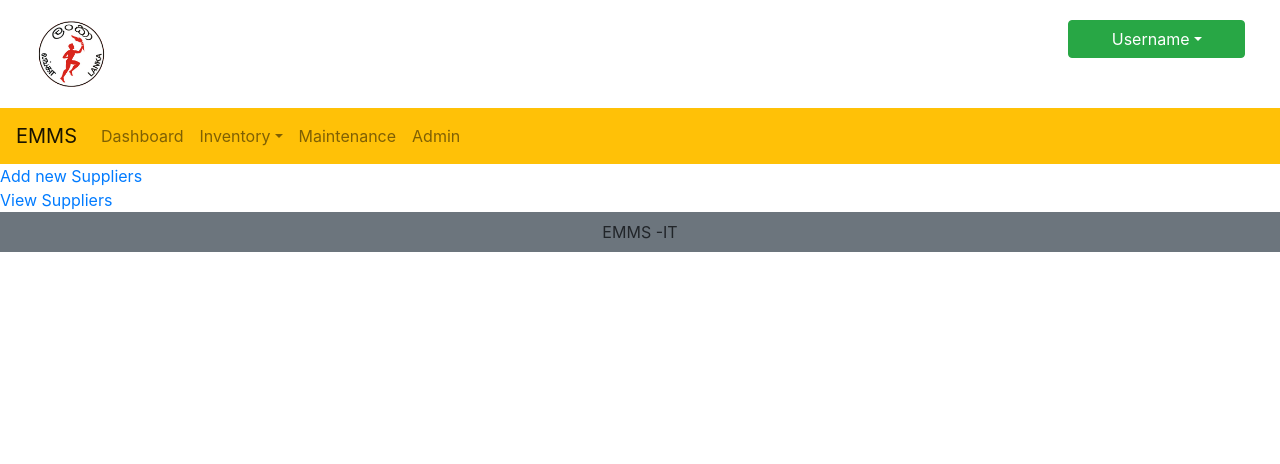
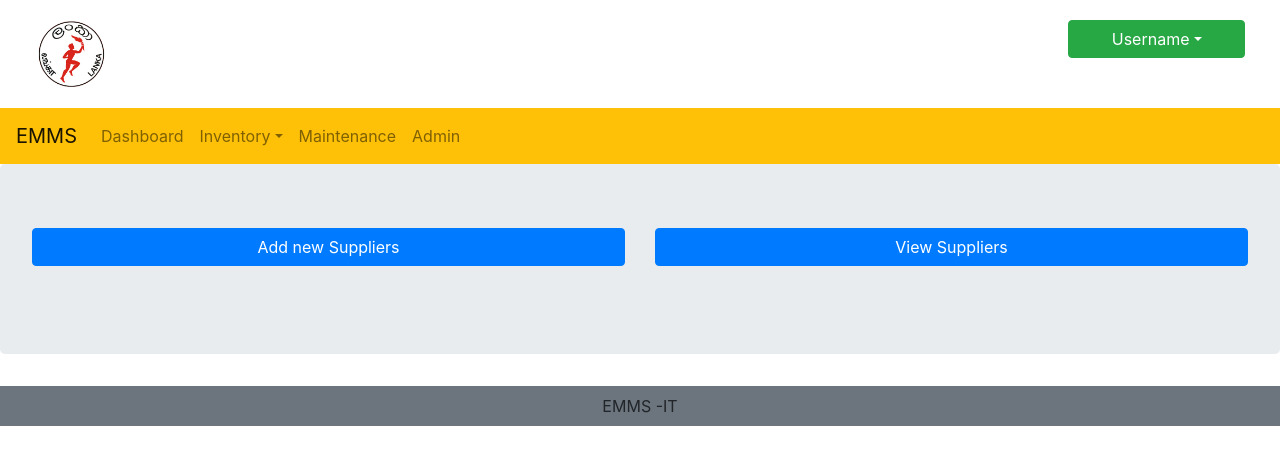
Before and after one commit to RavinduLa/reactjs-emms, a React (Create React App) app in the folder reactjs/: page /suppliers in a window 1280 px wide. Shown: the top 464 px of the page. Built offline with nearby package versions, Linux system fonts and the light colour scheme.

Commit message:
Changed Supplier link in admin to supplier link

```diff
--- a/reactjs/src/App.js
+++ b/reactjs/src/App.js
@@ -49,6 +49,7 @@ import LocationFilter from "./components/LocationFilter";
 import InventoryFilter2 from "./components/InventoryFilter2";
 import WarrantyPresentEquipment from "./components/WarrantyPresentEquipment";
 import WarrantyAbsentEquipment from "./components/WarrantyAbsentEquipment";
+//import SupplierList from "./components/SupplierList";
 
 function App() {
 
@@ -133,6 +134,7 @@ function App() {
             <Route path="/inventoryFilter2" exact component={InventoryFilter2}/>
             <Route path="/warrantyPresentEquipment" exact component={WarrantyPresentEquipment}/>
             <Route path="/warrantyAbsentEquipment" exact component={WarrantyAbsentEquipment}/>
+            <Route path="/supplierList" exact component={SupplierList}/>
 
             {/*<Route path="/departmentFilter" exact component={DepartmentFilter}/>*/}
         </Switch>
--- a/reactjs/src/components/Admin.js
+++ b/reactjs/src/components/Admin.js
@@ -27,7 +27,7 @@ class Admin extends React.Component{
                                 <Link className={'btn btn-primary btn-block'} to={'/equipmentConfiguration'}>Equipment Configurations</Link> <br/>
                             </Col>
                             <Col>
-                                <Link className={'btn btn-secondary btn-block'} to={'/suppliers'}>Suppliers</Link>  <br/>
+                                <Link className={'btn btn-secondary btn-block'} to={'/supplierList'}>Suppliers</Link>  <br/>
                             </Col>
                             <Col>
                                 <Link  className={'btn btn-warning btn-block'}to={"/departments"} >Departments</Link>
--- a/reactjs/src/components/Suppliers.js
+++ b/reactjs/src/components/Suppliers.js
@@ -1,5 +1,6 @@
 import React from "react";
 import {Link} from "react-router-dom";
+import {Button, Card, Col, Row,Jumbotron} from "react-bootstrap";
 
 class Suppliers extends React.Component{
     constructor(props) {
@@ -12,8 +13,20 @@ class Suppliers extends React.Component{
     render() {
         return (
             <div>
-                <Link to={'/addSupplier'}>Add new Suppliers</Link>  <br/>
-                <Link to={'/supplierList'}>View Suppliers</Link>  <br/>
+                <div>
+                    <Jumbotron>
+                        <Row>
+                            <Col>
+                                <Link className={'btn btn-primary btn-block'} to={'/addSupplier'}>Add new Suppliers</Link>  <br/>
+                            </Col>
+                            <Col>
+                                <Link className={'btn btn-primary btn-block'} to={'/supplierList'}>View Suppliers</Link>  <br/>
+                            </Col>
+                        </Row>
+
+
+                    </Jumbotron>
+                </div>
             </div>
         );
     }
```
